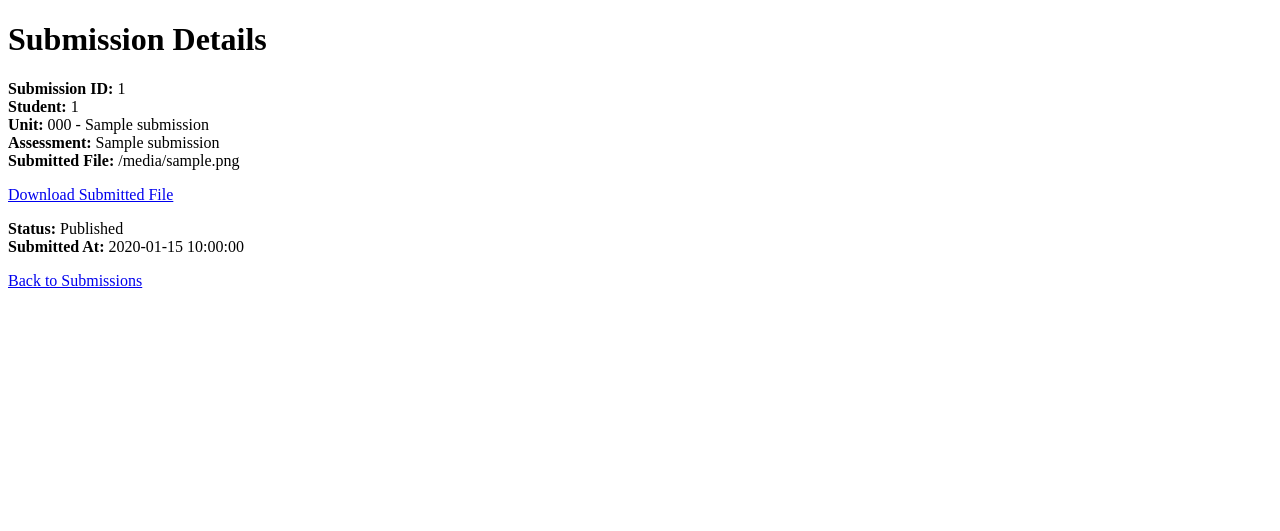
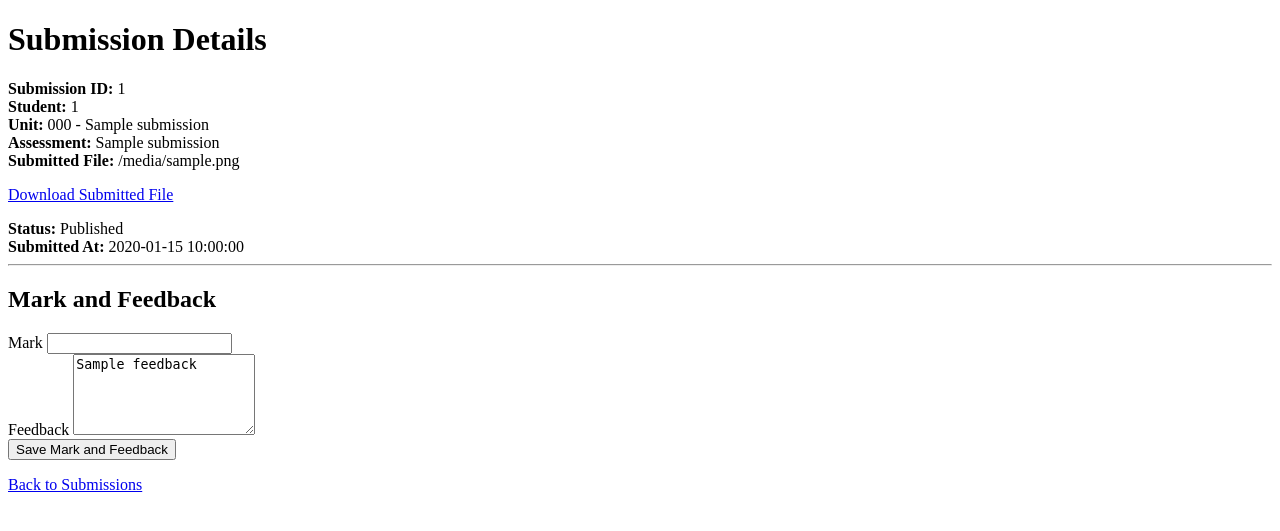
Before and after one commit to JellyJoestar/Homework-Submission-Portal, a Flask app: template templates/teacher_submission_details.html in a window 1280 px wide. Shown: the top 531 px of the page. Run offline with Flask 3, Linux system fonts and the light colour scheme; the template is opened without the code that fills it: most values are stand-ins (such as "Sample title", 1, 10 or a date in 2020).

Commit message:
feat(IFN636-23): implement mark and feedback management

```diff
--- a/database/homework-portal.sql
+++ b/database/homework-portal.sql
@@ -37,6 +37,8 @@ CREATE TABLE submissions (
     original_filename VARCHAR(255) NOT NULL,
     stored_filename VARCHAR(255) NOT NULL,
     status VARCHAR(20) NOT NULL DEFAULT 'Submitted',
+    mark DECIMAL(5,2) NULL,
+    feedback TEXT NULL,
     submitted_at DATETIME NOT NULL DEFAULT CURRENT_TIMESTAMP,
 
     FOREIGN KEY (assessment_id)
--- a/templates/teacher_submission_details.html
+++ b/templates/teacher_submission_details.html
@@ -54,6 +54,45 @@
         {{ submission.submitted_at }}
     </div>
 
+    <hr>
+
+    <h2>Mark and Feedback</h2>
+
+    <form
+        method="POST"
+        action="{{ url_for('views.teacher_save_mark_feedback', submission_id=submission.submission_id) }}"
+    >
+        <div>
+            <label for="mark">Mark</label>
+
+            <input
+                type="number"
+                id="mark"
+                name="mark"
+                step="0.01"
+                value="{{ submission.mark if submission.mark is not none else '' }}"
+                required
+            >
+        </div>
+
+        <div>
+            <label for="feedback">Feedback</label>
+
+            <textarea
+                id="feedback"
+                name="feedback"
+                rows="5"
+                required
+            >{{ submission.feedback if submission.feedback else '' }}</textarea>
+        </div>
+
+        <div>
+            <button type="submit">
+                Save Mark and Feedback
+            </button>
+        </div>
+    </form>
+
     <p>
         <a href="{{ url_for(
             'views.teacher_assessment_submissions',
```
Also changed, not shown: db.py (+21 -0 lines), views.py (+23 -1 lines).
